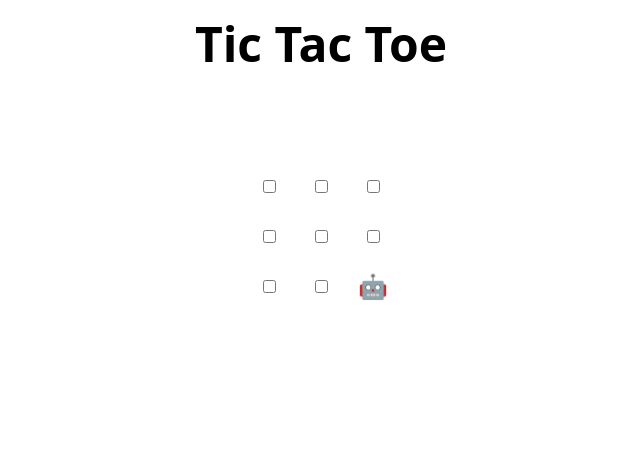
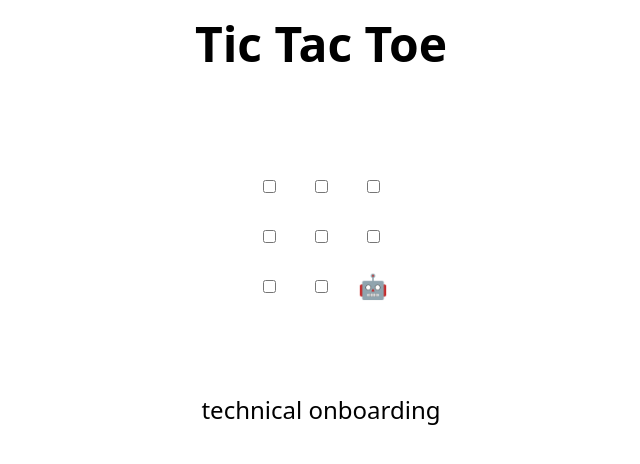
Before and after one commit to Pripatel3008/MLSA1, a plain HTML site: page index.html in a window 1280 px wide. Shown: the whole page, without its empty margins (319-959 px from the left). Drawn offline with Linux system fonts and the light colour scheme.

Commit message:
Update index.html
MLSA

```diff
--- a/index.html
+++ b/index.html
@@ -48,7 +48,7 @@
 </table>
 
 <h2 hidden>Game over, refresh to play again 🧑‍💻 🤖!</h2>
-
+ <p>technical onboarding</p>
 <script>
   // Initialization
   const boxes = Array.from(document.querySelectorAll("td"));
```
